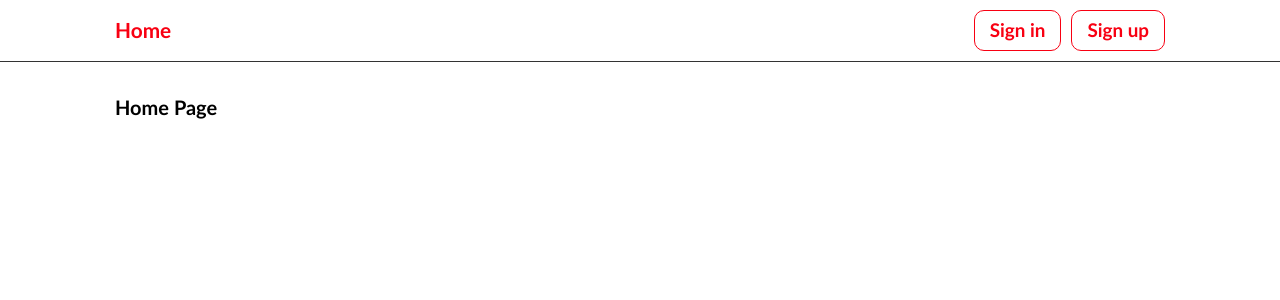
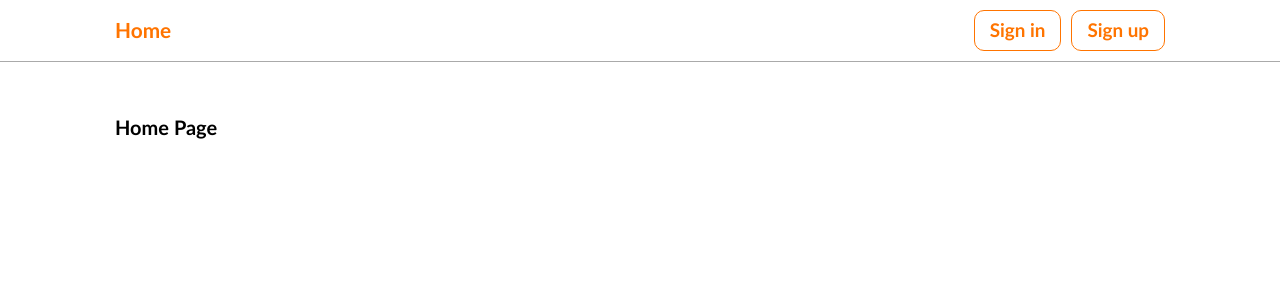
Before and after one commit to isleeden/YiRecipe, a React (Create React App) app: page / in a window 1280 px wide. Shown: the top 300 px of the page. Built offline with nearby package versions, Linux system fonts and the light colour scheme.

Commit message:
changed colors

```diff
--- a/src/styles/main.scss
+++ b/src/styles/main.scss
@@ -7,7 +7,6 @@ body {
 .container {
   margin: auto;
   max-width: 1050px;
-  padding: 0 15px;
 }
 
 .main {
--- a/src/styles/pages/Home.scss
+++ b/src/styles/pages/Home.scss
@@ -1,4 +1,11 @@
+@import "styles/variables.scss";
+
+.home__main {
+  background-color: $light-gray;
+}
+
 .home__title {
   font-size: 20px;
   font-weight: 600;
+  padding: 20px 0;
 }
--- a/src/styles/variables.scss
+++ b/src/styles/variables.scss
@@ -1,7 +1,8 @@
-$accent: #f80012;
-$dark-accent: #a2000c;
+$accent: #ff7400;
+$secondary: #ffcb65;
+$dark-accent: #ffcb65;
 $white: #fff;
 $black: #000;
 $dark-gray: #272727;
-$gray: #333333;
-$light-gray: #444;
+$gray: #aaa;
+$light-gray: #efefef;
```
